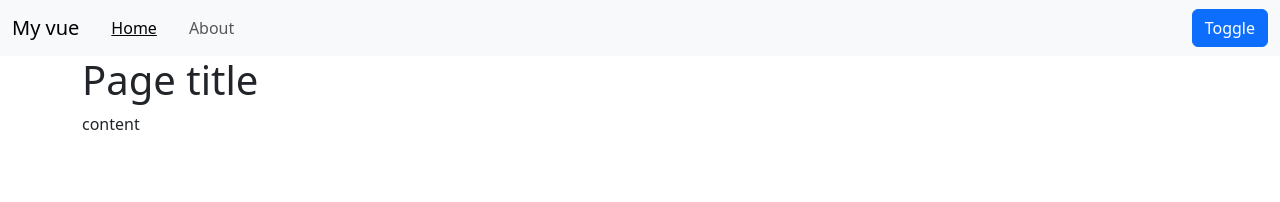
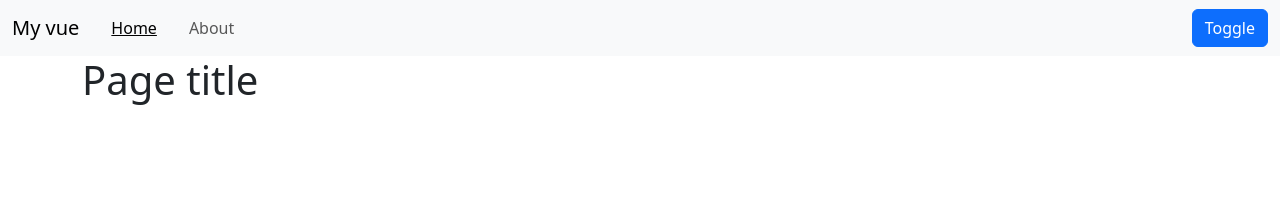
Before and after one commit to lreqr/vue-start-spa, a Vue app: page /#/ in a window 1280 px wide. Shown: the top 202 px of the page. Built offline with nearby package versions, Linux system fonts and the light colour scheme.

Commit message:
adding get param index to "/" route, display get param in PageViewer content

```diff
--- a/src/components/PageViewer.vue
+++ b/src/components/PageViewer.vue
@@ -1,23 +1,15 @@
 <template>
   <div class="container">
     <h1>Page title</h1>
-    <p>content</p>
+    <p>{{ $route.params.index }}</p>
   </div>
 </template>
 
 <script>
 export default {
-  props: {
-    page: {
-      type: Object,
-      default(rawProps){
-        return {
-          pageTitle: '',
-          content: '',
-        };
-      }
-    }
-  },
+  created() {
+    console.log(this.$route.params);
+  }
 
 }
 </script>
--- a/src/routes.js
+++ b/src/routes.js
@@ -5,7 +5,7 @@
 const router = createRouter({
     history: createWebHashHistory(),
     routes: [
-        {path: '/', component: PageViewer},
+        {path: '/:index?', component: PageViewer},
         {path: '/create', component: CreatePage}
     ]
 })
```
